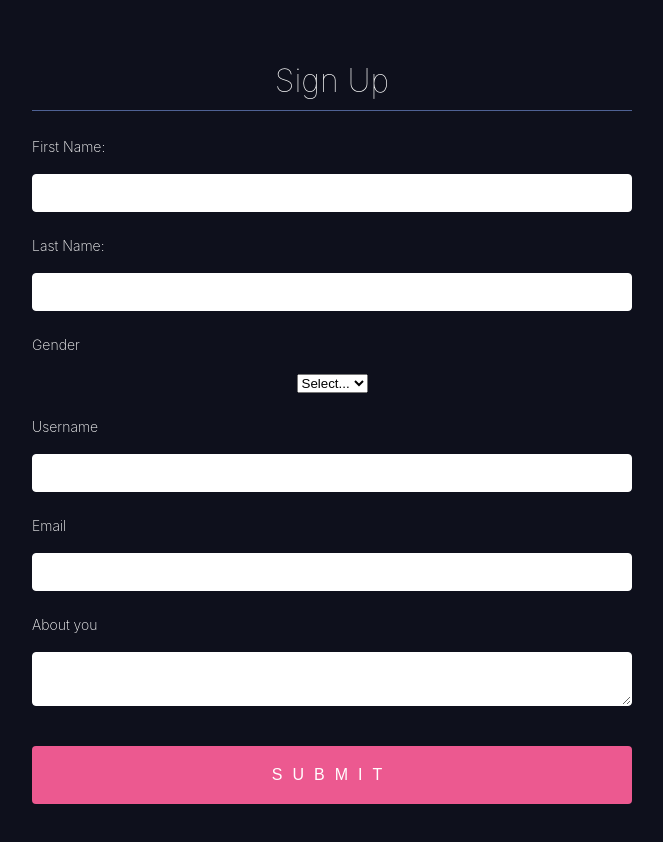
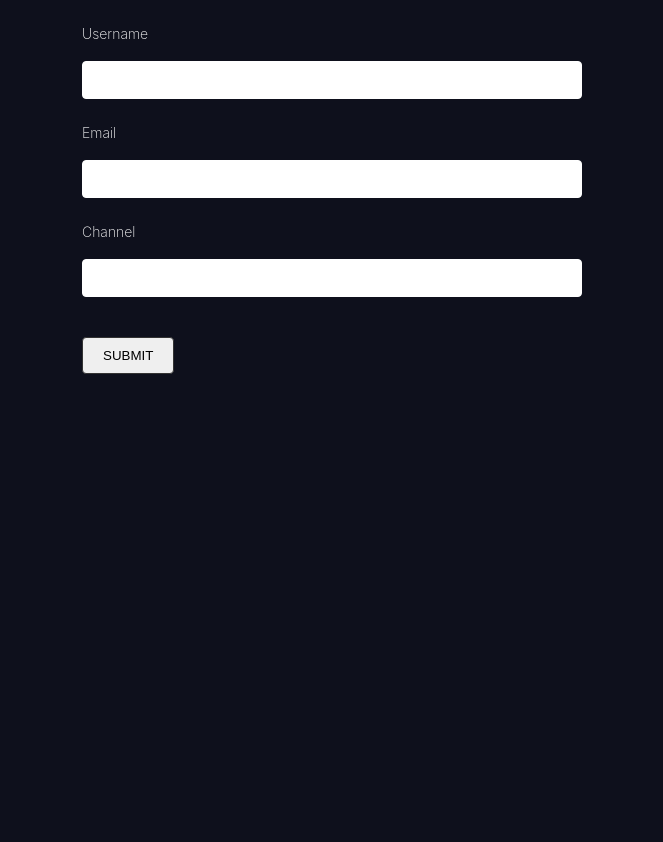
Before and after one commit to travisburns/reactForms, a React (Vite) app in the folder reactForms/: page / in a window 1280 px wide. Shown: the top 842 px of the page, without its empty margins (308-971 px from the left). After the commit the page ends 800 px from the top, so only its background shows below. Built offline with nearby package versions, Linux system fonts and the light colour scheme.

Commit message:
practiced forms setup lesson -2

```diff
--- a/reactForms/src/App.jsx
+++ b/reactForms/src/App.jsx
@@ -1,51 +1,14 @@
-import { useState } from 'react'
-import reactLogo from './assets/react.svg'
-import viteLogo from '/vite.svg'
-import './App.css'
-import YoutubeForm from './components/YoutubeForm'
-import {useForm} from 'react-hook-form'
+import React, {useState} from 'react'
+import { YoutubeForm } from './components/YoutubeForm'
 
 function App() {
-
-
-
-  const { register, handleSubmit } = useForm()
-
-  const onSubmit = (data) => {
-    console.log(data)
-  }
-
-
+  const [count, setCount] = useState()
 
   return (
-    <form className="App" onSubmit={handleSubmit(onSubmit)}>
-      <h1>Sign Up</h1>
-      <label>First Name:</label>
-      <input {...register("firstName")} id="firstName" />
-
-      <label>Last Name:</label>
-      <input {...register("firstName")}  />
-
-      <label>Gender</label>
-      <select {...register("gender")}>
-        <option>Select...</option>
-        <option>Male</option>
-        <option>Female</option>
-      </select>
-
-      <label>Username</label>
-      <input {...register("username")} />
-
-      <label>Email</label>
-      <input {...register("email")}  />
-
-      <label>About you</label>
-      <textarea  />
-
-      <input type="submit" />
-    </form>
-  );
-
+    <div>
+      <YoutubeForm />
+    </div>
+  )
 }
 
 export default App
--- a/reactForms/src/components/YoutubeForm.tsx
+++ b/reactForms/src/components/YoutubeForm.tsx
@@ -1,87 +1,29 @@
-// import React from 'react'
-// import { useForm } from 'react-hook-form'
-// import { DevTool } from '@hookform/devtools'
-
-// let renderCount = 0
-
-
-// const YoutubeForm = () => {
-
-//   const form = useForm();
-//   const {register, control } = form
-
-
-//  renderCount++
-//   return (
-
-//     <div className='form'>
-//       <h1>YouTube Form({renderCount/2}) </h1>
-//       <form>
-//         <label htmlFor='username'>Username</label>
-//         <input type="text" id="username" {...register("username")}/>
-
-//         <label htmlFor='email'>E-mail</label>
-//         <input type="email" id="email" {...register("email")}/>
-
-//         <label htmlFor='username'>Username</label>
-//         <input type="text" id="channel" {...register("channel")}/>
-
-//         <button>Submit</button>
-//       </form>
-//       <DevTool control={control}/>
-//     </div>
-//   )
-// }
-
-// export default YoutubeForm
+import React from 'react'
 
 
 
-//hook form 2 -form setup: create the functional component, create a corm within the div, create a label with username text, username, repeate the rest but change values
-import React from 'react'
-import {useForm } from 'react-hook-form'
-import { DevTool } from "@hookform/devtools"
 
-let renderCount = 0;
 
-type FormValues = {
-  username: string
-  email: string
-  channel: string
-}
 
-function YoutubeForm() {
-  const form = useForm<FormValues>()
-  const { register, control, handleSubmit } = form
 
-  const onSubmit = (data: FormValues) => {
-    console.log('Form Submit', data)
-  }
 
-  renderCount++
+export const YoutubeForm = () => {
 
   return (
     <div>
-      <h1>Youtube Form ({renderCount / 2})</h1>
-      <form onSubmit={handleSubmit(onSubmit)} className=''>
+      <form>
         <label htmlFor='username'>Username</label>
-        <input
-        type="text"
-        id="username"
-       {...register("username")}
-       />
+        <input type='text' id="username" name="username" />
 
-        <label htmlFor='email'>E-mail</label>
-        <input type="email" id="email" {...register("email")} />
+        <label htmlFor='email'>Email</label>
+        <input type='email' id="email" name="email" />
 
         <label htmlFor='channel'>Channel</label>
-        <input type="text" id="Channel" {...register("channel")} />
+        <input type='text' id="channel" name="channel" />
 
-        <button>Submit</button>
+        <button onClick={() => {}}>Submit</button>
+
       </form>
-      <DevTool  control={control}/>
     </div>
   )
 }
-
-export default YoutubeForm
```
